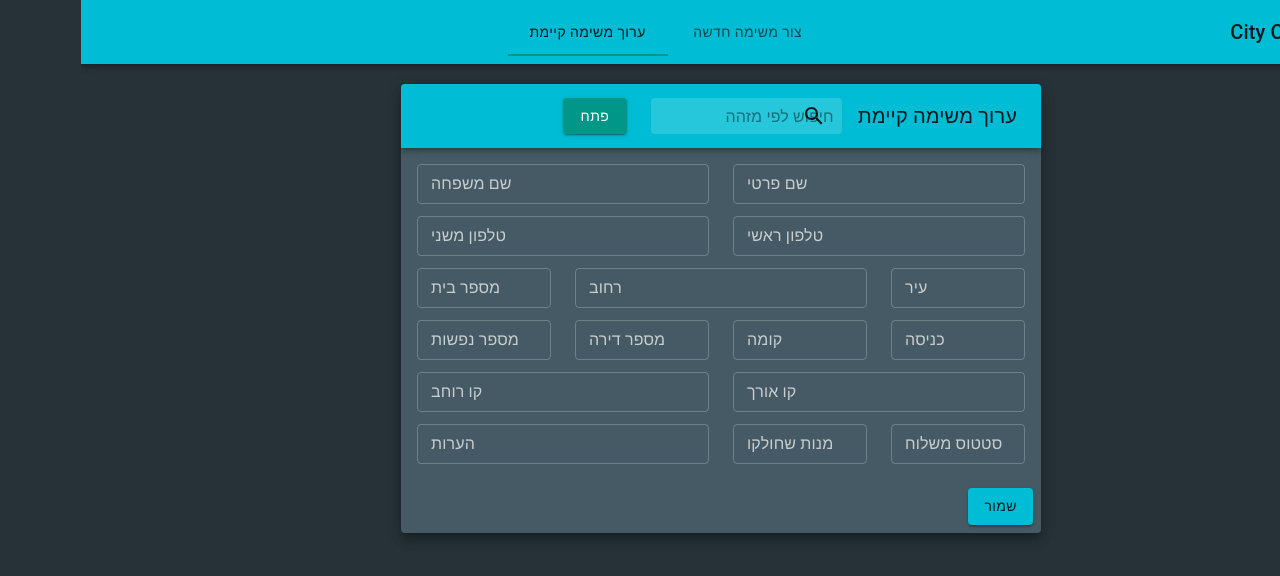
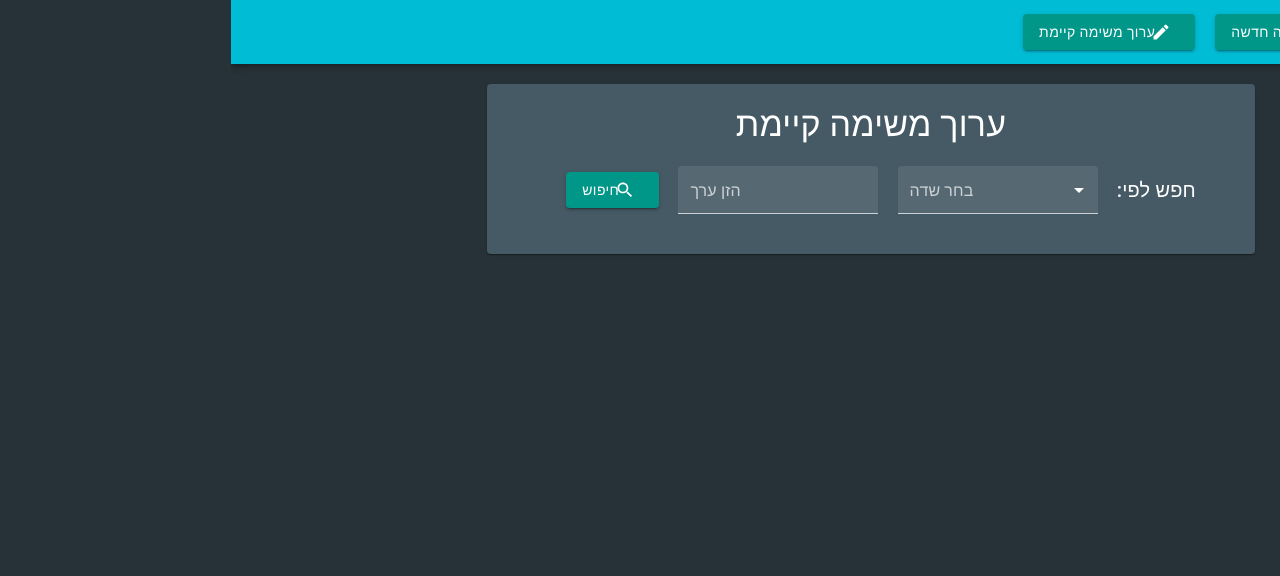
Before and after one commit to PandaTesla/city-control, a React (Create React App) app: page / in a window 1280 px wide. Both pictures are taken after a click on the button "ערוך משימה קיימת". Shown: the top 576 px of the page. Built offline with nearby package versions, Linux system fonts and the light colour scheme; what jss-rtl would draw is missing.

Commit message:
improve(search): added searching by column

```diff
--- a/package.json
+++ b/package.json
@@ -14,6 +14,7 @@
     "jss-rtl": "^0.3.0",
     "react": "^16.13.1",
     "react-dom": "^16.13.1",
+    "react-router-dom": "^5.1.2",
     "react-scripts": "3.4.1"
   },
   "scripts": {
--- a/src/App.js
+++ b/src/App.js
@@ -1,22 +1,57 @@
-import React,{useState} from 'react';
+import React,{useState, useEffect} from 'react';
 import { makeStyles } from '@material-ui/core/styles';
-import {AppBar, Toolbar, Typography, Tabs, Tab} from '@material-ui/core';
+import {AppBar, Toolbar, Typography, Button, Card, CardContent, Select, FormControl, InputLabel, TextField} from '@material-ui/core';
+import {Add, Edit, Search} from '@material-ui/icons';
 import './App.css';
+import { FIELDS_HEB } from './constants/data';
+import { getByID } from './utils/requests'
 
 import Form from './components/Form'
 
 const useStyles = makeStyles({
-  tabs: {
-      margin: '0 auto',
+  card: {
+    width: '60%',
+    margin: '0 auto',
+    marginTop: '20px'
   },
+  title: {
+    textAlign: 'center',
+    marginTop: 'inherit',
+  },
+  button: {
+    marginLeft: '20px'
+  },
+  searchBar: {
+    display: 'flex',
+    alignItems: 'center',
+    justifyContent: 'space-evenly',
+    margin: '20px 40px 0px 40px'
+  },
+  formControl:{
+    width: '200px',
+  }
 });
 
 function App() {
   const classes = useStyles();
-  const [tabNum, setTabNum] = useState(0);
+  const [columns, setColumns] = useState([]);
+  const [searchByCol, setSearchByCol] = useState("");
+  const [searchValue, setSearchValue] = useState("");
+  const [missions, setMissions] = useState([]);
+  const [type, setType] = useState(1);
 
-  const handleTabChange = (event, newTabNum) => {
-    setTabNum(newTabNum)
+  useEffect(() => {
+    setColumns(['cartodb_id']);
+  }, [])
+
+  const handleSearch = async () => {
+    let fetchRes = await getByID(searchValue);
+    if(fetchRes.data) {
+        // setCartodbId(fetchRes.data.cartodb_id)
+        // delete fetchRes.data.cartodb_id
+        delete fetchRes.data.the_geom_webmercator
+    }
+    setMissions([fetchRes.data])
   }
 
   return (
@@ -26,13 +61,50 @@ function App() {
           <Typography variant="h6">
             City Control
           </Typography>
-          <Tabs value={tabNum} onChange={handleTabChange} className={classes.tabs}>
-            <Tab label="צור משימה חדשה"/>
-            <Tab label="ערוך משימה קיימת"/>
-          </Tabs>
+          <Button variant="contained" className={classes.button} color="secondary" startIcon={<Add/>} onClick={() => setType(1)}>
+            צור משימה חדשה
+          </Button>
+          <Button variant="contained" className={classes.button} color="secondary" startIcon={<Edit/>} onClick={() => setType(2)}>
+            ערוך משימה קיימת
+          </Button>
         </Toolbar>
       </AppBar>
-      <Form type={tabNum}/>
+      <Card className={classes.card}>
+        <Typography variant="h4" className={classes.title}>
+          {(type === 1)? "צור משימה חדשה" : "ערוך משימה קיימת"}
+        </Typography>
+        { type === 2 && <div className={classes.searchBar}>
+          <Typography variant="h6">חפש לפי:</Typography>
+          <FormControl variant="filled" size="small" className={classes.formControl}>
+            <InputLabel>בחר שדה</InputLabel>
+            <Select
+              native
+              value={searchByCol}
+              size="small"
+              onChange={e => setSearchByCol(e.target.value)}
+            >
+              <option aria-label="None" value="" />
+              {columns.map((col, i) => <option key={i} value={col}>{FIELDS_HEB[col]}</option>)}
+            </Select>
+          </FormControl>
+          <FormControl className={classes.formControl}>
+            <TextField
+                name='firstname'
+                value={searchValue}
+                onChange={e => setSearchValue(e.target.value)}
+                label={`הזן ${FIELDS_HEB[searchByCol] || "ערך"}`}
+                variant="filled"
+                size="small"
+            />
+          </FormControl>
+          <Button variant="contained" className={classes.button} color="secondary" startIcon={<Search/>} onClick={handleSearch}>
+              חיפוש
+          </Button>
+        </div>}
+        <CardContent>
+          {(type === 1)? <Form/> : missions.map((missionData, i) => <Form key={i} data={missionData}/>)}
+        </CardContent>
+      </Card>
     </>
   );
 }
--- a/src/components/Form.js
+++ b/src/components/Form.js
@@ -1,11 +1,10 @@
 import React, {useReducer, useEffect, useState} from 'react';
-import { makeStyles, fade } from '@material-ui/core/styles';
-import { TextField, Button, InputBase, Grid, Card, CardContent, CardActions, AppBar, Toolbar, Typography, Snackbar } from '@material-ui/core';
+import { makeStyles } from '@material-ui/core/styles';
+import { TextField, Button, Grid, Card, CardContent, CardActions, Snackbar } from '@material-ui/core';
 import { Alert } from '@material-ui/lab';
-import { Search } from '@material-ui/icons';
 import { FIELDS_HEB } from '../constants/data';
 import converter from '../utils/converter'
-import {insertUpdate, getByID} from '../utils/requests'
+import { insertUpdate } from '../utils/requests'
 
 const defaultState = {
     firstname: "",
@@ -28,71 +27,23 @@ const defaultState = {
 
 const useStyles = makeStyles(theme => ({
     card: {
-        width: '50%',
-        margin: '0 auto',
+        margin: '0 30px',
         marginTop: '20px'
     },
     title: {
         position: 'relative',
     },
-    searchDiv: {
-        display: 'flex'
-    },
-    search: {
-        display: 'flex',
-        alignItems: 'center',
-        position: 'relative',
-        borderRadius: theme.shape.borderRadius,
-        backgroundColor: fade(theme.palette.common.white, 0.15),
-        '&:hover': {
-            backgroundColor: fade(theme.palette.common.white, 0.25),
-        },
-        marginRight: theme.spacing(2),
-        marginLeft: 0,
-        width: '100%',
-        [theme.breakpoints.up('sm')]: {
-            marginLeft: theme.spacing(3),
-            width: 'auto',
-        },
-    },
-    searchIcon: {
-        padding: theme.spacing(0, 2),
-        height: '100%',
-        position: 'absolute',
-        pointerEvents: 'none',
-        display: 'flex',
-        alignItems: 'center',
-        justifyContent: 'center',
-    },
-    inputRoot: {
-        color: 'inherit',
-    },
-    inputInput: {
-        padding: theme.spacing(1, 1, 1, 0),
-        // vertical padding + font size from searchIcon
-        paddingLeft: `calc(1em + ${theme.spacing(4)}px)`,
-        transition: theme.transitions.create('width'),
-        width: '100%',
-        [theme.breakpoints.up('sm')]: {
-            width: '15ch',
-            '&:focus': {
-            width: '20ch',
-            },
-        },
-    },
   }));
 
 function Form(props) {
     const classes = useStyles();
-    const [searchValue, setSearchValue] = useState();
-    const [cartodbId, setCartodbId] = useState();
     const [response, setResponse] = useState(null);
     const [notify, setNotify] = useState(false);
     const [values, setValues] = useReducer((state, newState) => ({ ...state, ...newState }), defaultState);
 
     useEffect(() => {
-        setValues(defaultState);
-    }, [props.type]);
+        setValues(props.data || defaultState);
+    }, [props.data]);
 
     useEffect(() => {
         if(response)
@@ -109,57 +60,20 @@ function Form(props) {
         setValues({ [name]: newValue });
     };
 
-    const handleSearchClick = async () => {
-        let fetchRes = await getByID(searchValue);
-        if(fetchRes.data) {
-            setCartodbId(fetchRes.data.cartodb_id)
-            delete fetchRes.data.cartodb_id
-            delete fetchRes.data.the_geom_webmercator
-            setValues(fetchRes.data);
-        }
-    };
-
     const handleSaveClick = async () => {
         let filledValues = Object.keys(values)
         .filter( key => values[key])
         .reduce( (res, key) => Object.assign(res, { [key]: values[key] }), {} ); // filters fields that not filled
-        let type = props.type === 0 ? "INSERT": "UPDATE";
+        let type = filledValues.cartodb_id ? "UPDATE" : "INSERT";
         if (filledValues.lon && filledValues.lat)
             filledValues["the_geom"] = `ST_SetSRID(ST_MakePoint(${filledValues.lon}, ${filledValues.lat}),4326)`
-        let res = await insertUpdate(converter(filledValues, type, cartodbId));
+        let res = await insertUpdate(converter(filledValues, type, filledValues.cartodb_id));
         setResponse(res);
     };
 
     return (
         <>
             <Card raised className={classes.card}>
-                <AppBar position="static" color="primary" className={classes.title}>
-                    <Toolbar>
-                        <Typography variant="h6" color="inherit" noWrap>
-                        {(props.type === 1)? "ערוך משימה קיימת" : "צור משימה חדשה"}
-                        </Typography>
-                        { props.type === 1 && <div className={classes.searchDiv}>
-                            <div className={classes.search}>
-                                <div className={classes.searchIcon}>
-                                    <Search />
-                                </div>
-                                <InputBase
-                                placeholder="חיפוש לפי מזהה"
-                                type="number"
-                                onChange={e => setSearchValue(e.target.value)}
-                                classes={{
-                                    root: classes.inputRoot,
-                                    input: classes.inputInput,
-                                }}
-                                inputProps={{ 'aria-label': 'search' }}
-                                />
-                            </div>
-                            <Button variant="contained" color="secondary" onClick={handleSearchClick}>
-                            פתח
-                            </Button>
-                        </div>}
-                    </Toolbar>
-                </AppBar>
                 <CardContent>
                     <Grid container spacing={3}>
                         <Grid item xs>
--- a/src/constants/data.js
+++ b/src/constants/data.js
@@ -1,4 +1,5 @@
 export const FIELDS_HEB = {
+    cartodb_id: "מזהה",
     firstname: "שם פרטי",
     lastname: "שם משפחה",
     phone1: "טלפון ראשי",
```
Also changed, not shown: 1 other file (tests, documents, lock files or other folders).
